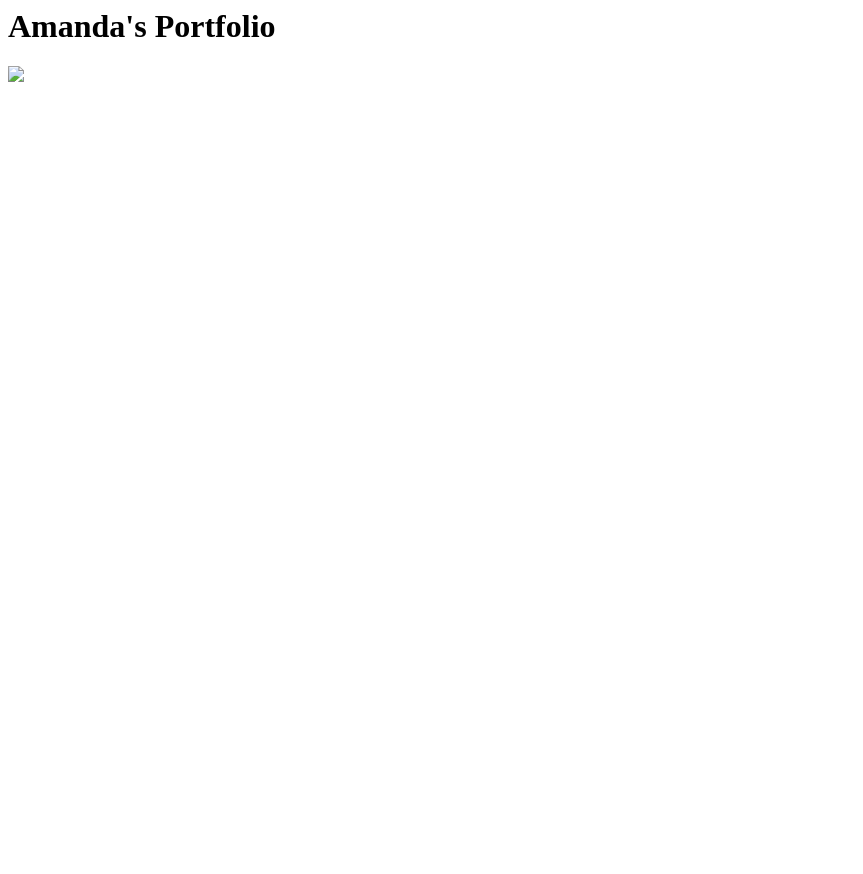
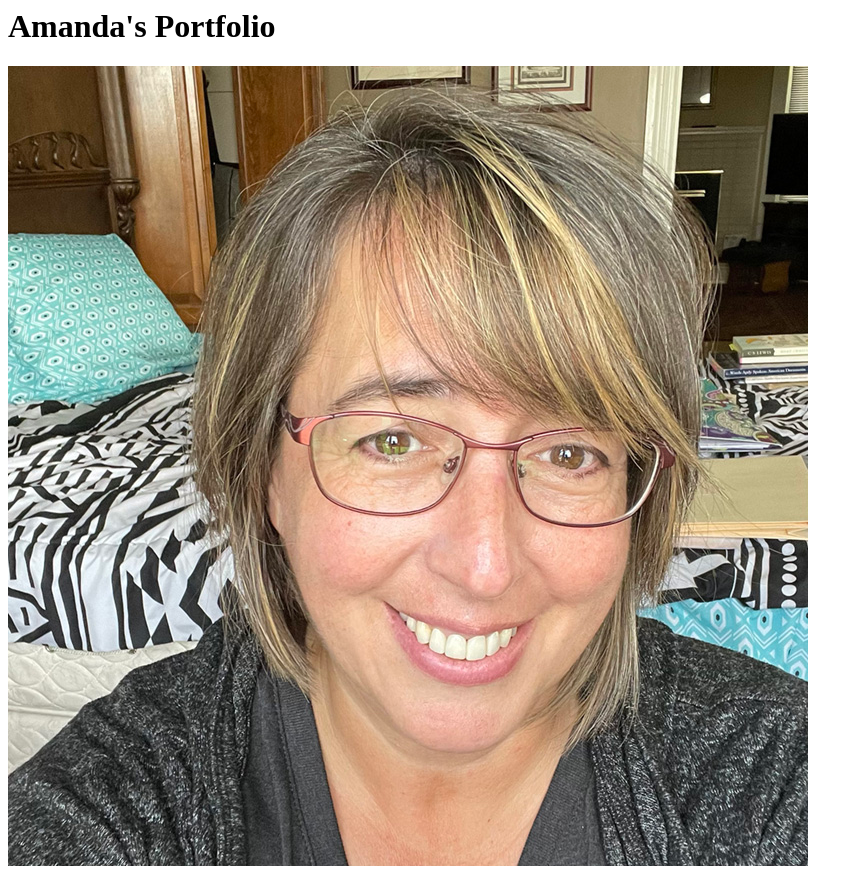
Before and after one commit to amandapadgett/amandapadgett.github.io, a plain HTML site: page index.html in a window 1280 px wide. Shown: the whole page, without its empty margins (0-863 px from the left). Before the commit the page ends 800 px from the top, so only its background shows below. Drawn offline with Linux system fonts and the light colour scheme.

Commit message:
update index.html file

```diff
--- a/index.html
+++ b/index.html
@@ -1,4 +1,4 @@
 <html>
     <h1>Amanda's Portfolio</h1>
-    <img src="./amandapadgett_GITpic2.jpg" />
+    <img src="./apadgett_GITpic2.jpg" />
 </html>
```
